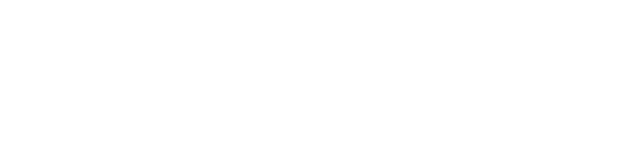
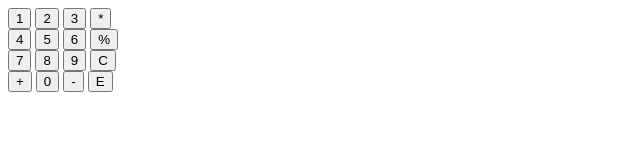
Before and after one commit to Wanderwool/calculator, a plain HTML site: page index.html in a window 1280 px wide. Shown: the whole page, without its empty margins (0-640 px from the left). Drawn offline with Linux system fonts and the light colour scheme.

Commit message:
Create a basic HTML calculator with buttons

```diff
--- a/index.html
+++ b/index.html
@@ -9,6 +9,39 @@
     <title>Document</title>
 </head>
 <body>
+    <div class="wrap">
+        <div class="calculator">
+            <div class = "result"></div>
+            <div class="first-row">
+                <button>1</button>
+                <button>2</button>
+                <button>3</button>
+                <button>*</button>
+
+            </div>
+            <div class="second-row">
+                <button>4</button>
+                <button>5</button>
+                <button>6</button>
+                <button>%</button>
+
+            </div>
+            <div class="third-row">
+                <button>7</button>
+                <button>8</button>
+                <button>9</button>
+                <button>C</button>
+
+            </div>
+            <div class="fourth-row">
+                <button>+</button>
+                <button>0</button>
+                <button>-</button>
+                <button>E</button>
+
+            </div>
+        </div>
+    </div>
 
 </body>
 </html>
```
